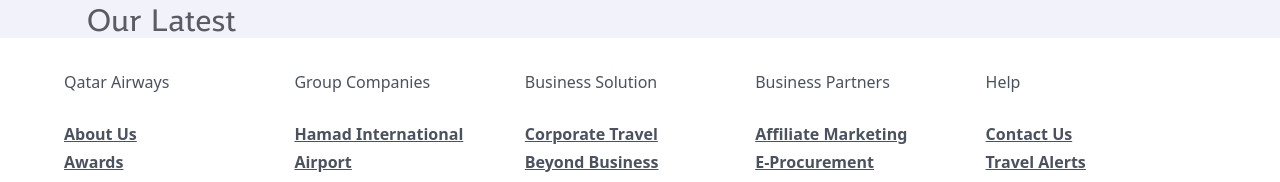
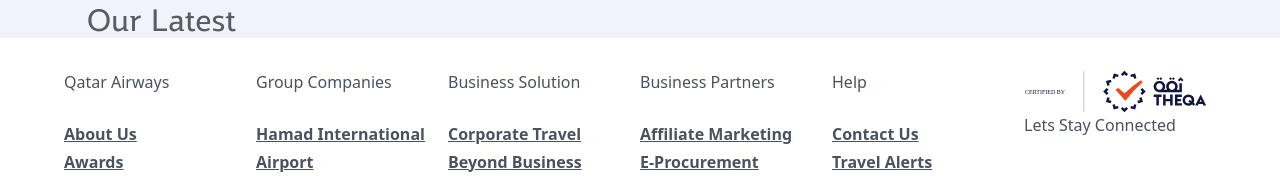
Before and after one commit to Gano603/Flight-App, a React (Vite) app: page / in a window 1280 px wide. Shown: the part 784-966 px from the top of the page. Built offline with nearby package versions, Linux system fonts and the light colour scheme.

Commit message:
syncing changes

```diff
--- a/src/components/footer.jsx
+++ b/src/components/footer.jsx
@@ -8,7 +8,7 @@
     return(
         <div className="w-screen h-[36rem] bg-white grid place-items-center">
             <div class="w-[72rem] h-[32rem]">
-                <div className="grid grid-cols-5 text-[#4a525d]">
+                <div className="grid grid-cols-6 text-[#4a525d]">
                     <div className="h-[30rem]">
                         <h2>Qatar Airways</h2><br/>
                             <ul>
@@ -47,14 +47,20 @@
                         <h2>Help</h2>
                         <br/>
                         <ul>
-                                {help.map((item, index) => (
-                                    <li key={index} className="underline my-1 font-semibold">{item}</li>
-                                ))}
+                            {help.map((item, index) => (
+                                <li key={index} className="underline my-1 font-semibold">{item}</li>
+                            ))}
                         </ul>
                     </div>
+                    <div>
+                    <img src="../../assets/Theqa_logo_SVG.svg" alt="" />
+
+                    <p>Lets Stay Connected</p>
+                    </div>
                 </div>
-                <div></div><br/>
-                <div></div>
+                <div>
+
+                </div>
             </div>
         </div>
     );
```
Also changed, not shown: public/assets/Theqa_logo_SVG.svg (added).
